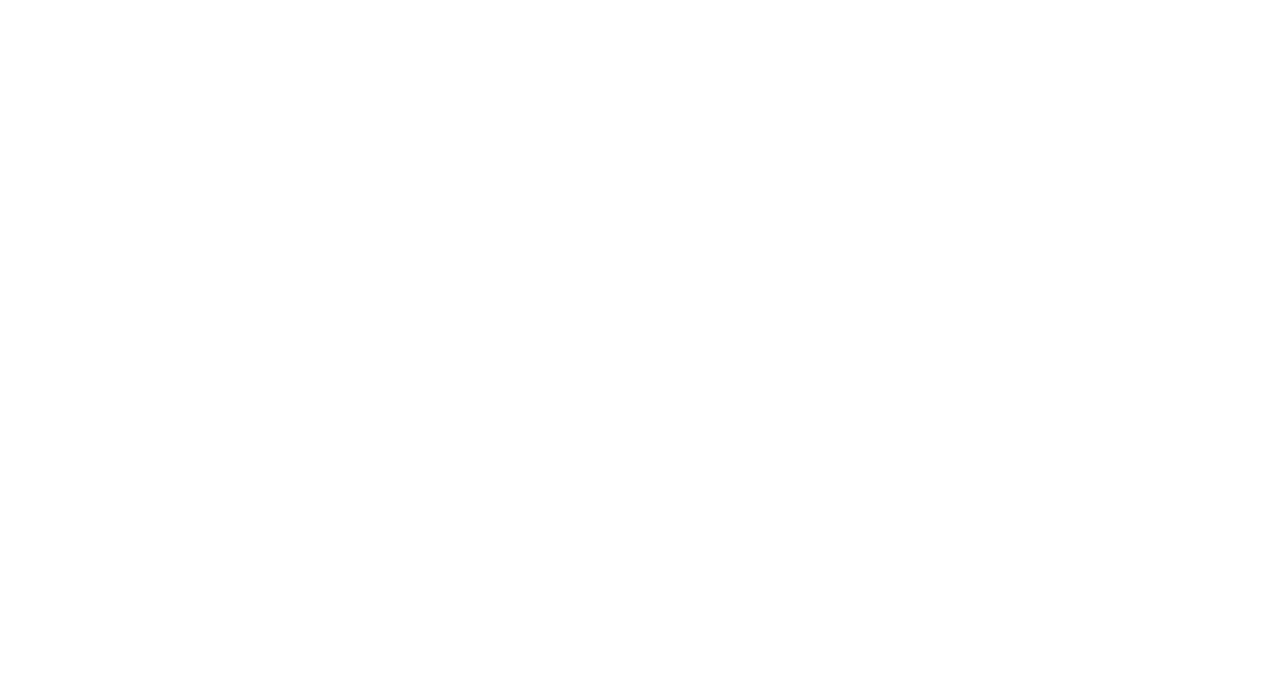
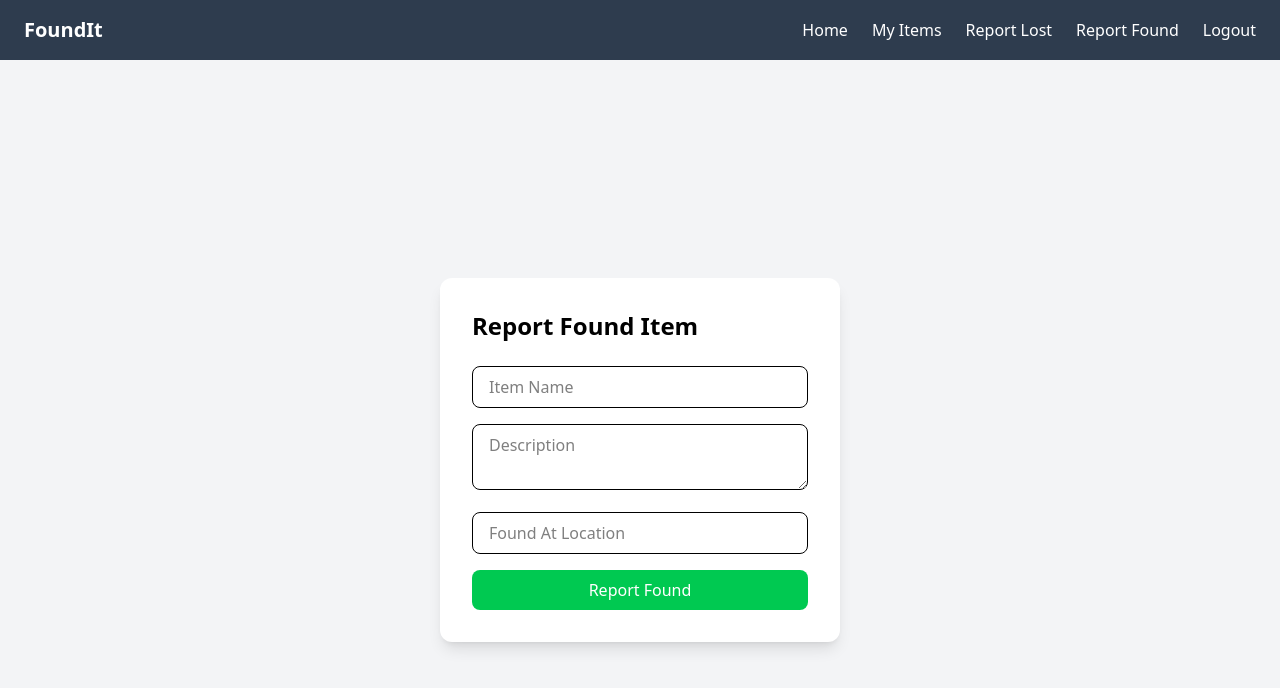
Before and after one commit to Abhishek02003/Mini-project, a React (Vite) app: page /Reportfound in a window 1280 px wide. Before the commit this address had no page. Shown: the top 688 px of the page. Built offline with nearby package versions, Linux system fonts and the light colour scheme.

Commit message:
Add some functionality

```diff
--- a/src/App.jsx
+++ b/src/App.jsx
@@ -2,6 +2,10 @@
 import Login from "./components/login";
 import Signup from "./components/Signup";
 import HomePage from "./components/HomePage";
+import Myitems from "./components/Myitems";
+import Logout from "./components/Logout";
+import Reportfound from "./components/Reportfound";
+import Reportlost from "./components/Reportlost";
 import { BrowserRouter as Router, Routes, Route } from "react-router-dom";
 function App() {
   return (
@@ -16,7 +20,7 @@
                   <div className="flex items-center justify-center h-full bg-white/60 pb-[10vh]">
                     <div className=" flex flex-col items-center">
                       <div className="flex">
-                        <div className="text-[#75bae6ff] text-4xl font-extrabold font-sans">
+                        <div className="text-[#5ab0e6] text-4xl font-extrabold font-sans">
                           FoundIt:
                         </div>
                         <div className="text-[#2E3C4E] text-4xl font-extrabold font-sans">
@@ -39,7 +43,12 @@
           />
           <Route path="/Login" element={<Login />} />
           <Route path="/SignUp" element={<Signup />} />
-          <Route path="/HomePage" element={<HomePage />} />
+          <Route path="/HomePage" element={<HomePage/>} />
+          <Route path="/Myitems" element={<Myitems />} />
+          <Route path="/Reportlost" element={<Reportlost />} />
+          <Route path="/Reportfound" element={<Reportfound />} />
+          <Route path="/Logout" element={<Logout/>}/>
+
         </Routes>
       </Router>
     </>
--- a/src/components/HomePage.jsx
+++ b/src/components/HomePage.jsx
@@ -1,19 +1,11 @@
 import React from 'react'
+import Navbar from './Navbar'
 
 const HomePage = () => {
   return (
     <div className="min-h-screen bg-gray-100">
       {/* Navbar */}
-      <nav className="bg-[#2E3C4E] text-white px-6 py-4 flex justify-between items-center">
-        <h1 className="text-xl font-bold">FoundIt</h1>
-        <ul className="flex gap-6">
-          <li><a href="#" className="hover:text-[#75bae6]">Home</a></li>
-          <li><a href="#" className="hover:text-[#75bae6]">My Items</a></li>
-          <li><a href="#" className="hover:text-[#75bae6]">Report Lost</a></li>
-          <li><a href="#" className="hover:text-[#75bae6]">Report Found</a></li>
-          <li><a href="/" className="hover:text-[#75bae6]">Logout</a></li>
-        </ul>
-      </nav>
+      <Navbar/>
 
       {/* Hero Section */}
       <header className="text-center py-12 bg-white shadow-md">
--- /dev/null
+++ b/src/components/Logout.jsx
@@ -0,0 +1,20 @@
+import React, { useEffect } from "react";
+import { useNavigate } from "react-router-dom";
+
+const Logout = () => {
+  const navigate = useNavigate();
+
+  useEffect(() => {
+    const confirmLogout = window.confirm("Are you sure you want to logout?");
+    if (confirmLogout) {
+      // 👉 Here you can also clear localStorage/session if needed
+      navigate("/"); // redirects to homepage
+    } else {
+      navigate(-1); // go back if user cancels
+    }
+  }, []);
+
+  return null; // nothing to render, just redirects
+};
+
+export default Logout;
--- /dev/null
+++ b/src/components/Myitems.jsx
@@ -0,0 +1,49 @@
+import React, { useEffect, useState } from "react";
+import Navbar from "./Navbar";
+const Myitems = () => {
+  const [items, setItems] = useState([]);
+
+  // Fetch user’s items (lost/found) from backend
+  useEffect(() => {
+    const fetchItems = async () => {
+      try {
+        const res = await fetch("http://localhost:5000/myitems"); // 👈 backend API
+        const data = await res.json();
+        setItems(data);
+      } catch (err) {
+        console.error(err);
+      }
+    };
+
+    fetchItems();
+  }, []);
+
+  return (
+    <><Navbar /><div className="p-8">
+          <h1 className="text-2xl font-bold mb-6">My Reported Items</h1>
+
+          {items.length === 0 ? (
+              <p>No items reported yet.</p>
+          ) : (
+              <div className="grid grid-cols-1 md:grid-cols-2 gap-6">
+                  {items.map((item, idx) => (
+                      <div
+                          key={idx}
+                          className="p-4 border rounded-lg shadow-md bg-white"
+                      >
+                          <h2 className="text-xl font-semibold">{item.title}</h2>
+                          <p className="text-gray-600">{item.description}</p>
+                          <span
+                              className={`mt-2 inline-block px-3 py-1 rounded-full text-sm ${item.type === "lost" ? "bg-red-100 text-red-700" : "bg-green-100 text-green-700"}`}
+                          >
+                              {item.type.toUpperCase()}
+                          </span>
+                      </div>
+                  ))}
+              </div>
+          )}
+      </div></>
+  );
+};
+
+export default Myitems;
--- /dev/null
+++ b/src/components/Navbar.jsx
@@ -0,0 +1,22 @@
+import React from 'react'
+import { Link } from 'react-router-dom'
+
+
+const Navbar = () => {
+  return (
+    <div>
+      <nav className="bg-[#2E3C4E] text-white px-6 py-4 flex justify-between items-center">
+        <h1 className="text-xl font-bold">FoundIt</h1>
+        <ul className="flex gap-6">
+          <li><Link to="/HomePage" className="hover:text-[#75bae6]">Home</Link></li>
+          <li><Link to="/Myitems" className="hover:text-[#75bae6]">My Items</Link></li>
+          <li><Link to="/reportlost" className="hover:text-[#75bae6]">Report Lost</Link></li>
+          <li><Link to="/Reportfound" className="hover:text-[#75bae6]">Report Found</Link></li>
+          <li><Link to="/Logout" className="hover:text-[#75bae6]">Logout</Link></li>
+        </ul>
+      </nav>
+    </div>
+  )
+}
+
+export default Navbar
--- /dev/null
+++ b/src/components/Reportfound.jsx
@@ -0,0 +1,73 @@
+import React, { useState } from "react";
+import Navbar from "./Navbar";
+const Reportfound = () => {
+  const [form, setForm] = useState({ title: "", description: "", location: "" });
+
+  const handleChange = (e) => {
+    setForm({ ...form, [e.target.name]: e.target.value });
+  };
+
+  const handleSubmit = async (e) => {
+    e.preventDefault();
+
+    try {
+      const res = await fetch("http://localhost:5000/report-found", {
+        method: "POST",
+        headers: { "Content-Type": "application/json" },
+        body: JSON.stringify(form),
+      });
+
+      const data = await res.json();
+      if (res.ok) {
+        alert("Found item reported successfully!");
+      } else {
+        alert("Error: " + data.error);
+      }
+    } catch (err) {
+      console.error(err);
+    }
+  };
+
+  return (
+    <><Navbar /><div className="flex items-center justify-center h-screen bg-gray-100">
+          <form
+              onSubmit={handleSubmit}
+              className="bg-white shadow-lg rounded-xl p-8 w-[400px]"
+          >
+              <h1 className="text-2xl font-bold mb-6">Report Found Item</h1>
+
+              <input
+                  type="text"
+                  name="title"
+                  placeholder="Item Name"
+                  className="border rounded-lg px-4 py-2 w-full mb-4"
+                  value={form.title}
+                  onChange={handleChange} />
+
+              <textarea
+                  name="description"
+                  placeholder="Description"
+                  className="border rounded-lg px-4 py-2 w-full mb-4"
+                  value={form.description}
+                  onChange={handleChange} />
+
+              <input
+                  type="text"
+                  name="location"
+                  placeholder="Found At Location"
+                  className="border rounded-lg px-4 py-2 w-full mb-4"
+                  value={form.location}
+                  onChange={handleChange} />
+
+              <button
+                  type="submit"
+                  className="bg-green-500 hover:bg-green-700 text-white rounded-lg px-4 py-2 w-full"
+              >
+                  Report Found
+              </button>
+          </form>
+      </div></>
+  );
+};
+
+export default Reportfound;
--- /dev/null
+++ b/src/components/Reportlost.jsx
@@ -0,0 +1,74 @@
+import React, { useState } from "react";
+import Navbar from "./Navbar";
+
+const Reportlost = () => {
+  const [form, setForm] = useState({ title: "", description: "", location: "" });
+
+  const handleChange = (e) => {
+    setForm({ ...form, [e.target.name]: e.target.value });
+  };
+
+  const handleSubmit = async (e) => {
+    e.preventDefault();
+
+    try {
+      const res = await fetch("mongodb://localhost:27017/report-lost", {
+        method: "POST",
+        headers: { "Content-Type": "application/json" },
+        body: JSON.stringify(form),
+      });
+
+      const data = await res.json();
+      if (res.ok) {
+        alert("Lost item reported successfully!");
+      } else {
+        alert("Error: " + data.error);
+      }
+    } catch (err) {
+      console.error(err);
+    }
+  };
+
+  return (
+    <><Navbar /><div className="flex items-center justify-center h-screen bg-gray-100">
+          <form
+              onSubmit={handleSubmit}
+              className="bg-white shadow-lg rounded-xl p-8 w-[400px]"
+          >
+              <h1 className="text-2xl font-bold mb-6">Report Lost Item</h1>
+
+              <input
+                  type="text"
+                  name="title"
+                  placeholder="Item Name"
+                  className="border rounded-lg px-4 py-2 w-full mb-4"
+                  value={form.title}
+                  onChange={handleChange} />
+
+              <textarea
+                  name="description"
+                  placeholder="Description"
+                  className="border rounded-lg px-4 py-2 w-full mb-4"
+                  value={form.description}
+                  onChange={handleChange} />
+
+              <input
+                  type="text"
+                  name="location"
+                  placeholder="Last Seen Location"
+                  className="border rounded-lg px-4 py-2 w-full mb-4"
+                  value={form.location}
+                  onChange={handleChange} />
+
+              <button
+                  type="submit"
+                  className="bg-red-500 hover:bg-red-700 text-white rounded-lg px-4 py-2 w-full"
+              >
+                  Report Lost
+              </button>
+          </form>
+      </div></>
+  );
+};
+
+export default Reportlost;
```
Also changed, not shown: src/components/Login.jsx (line endings or trailing spaces).
